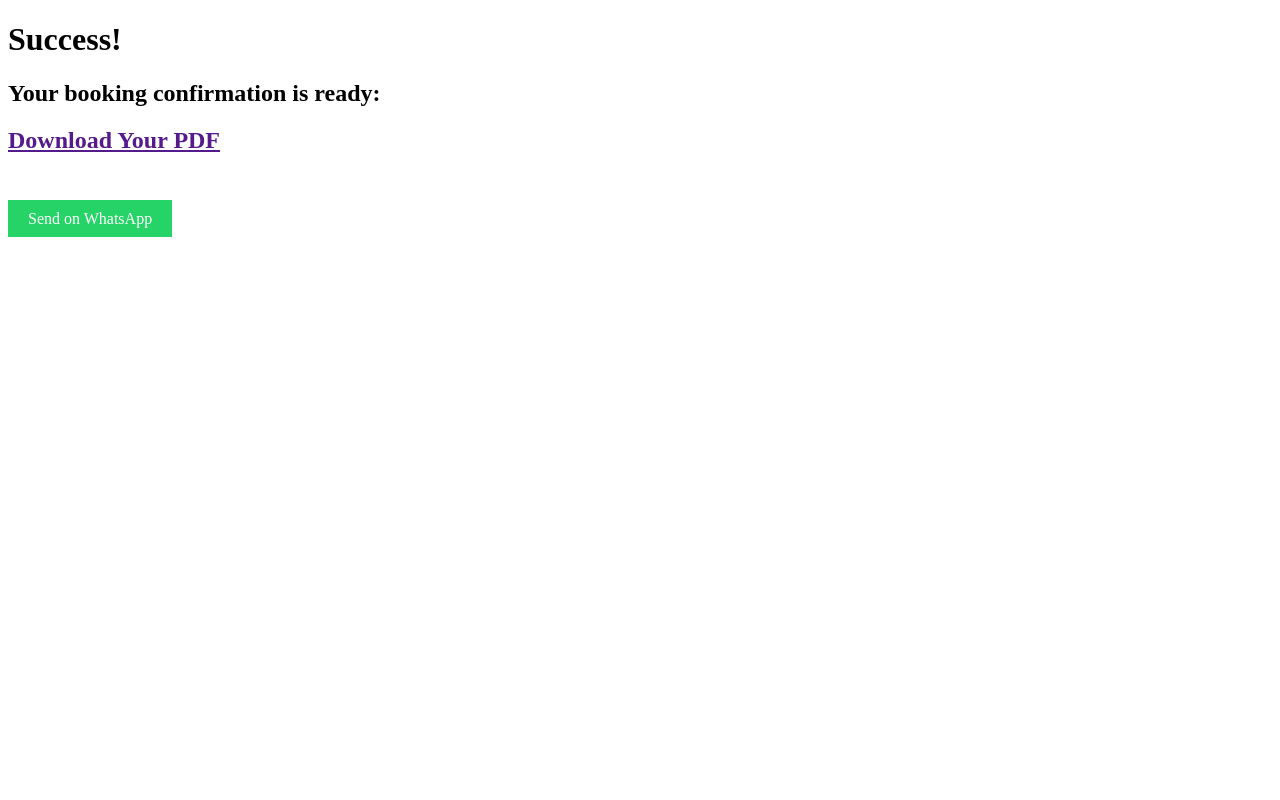
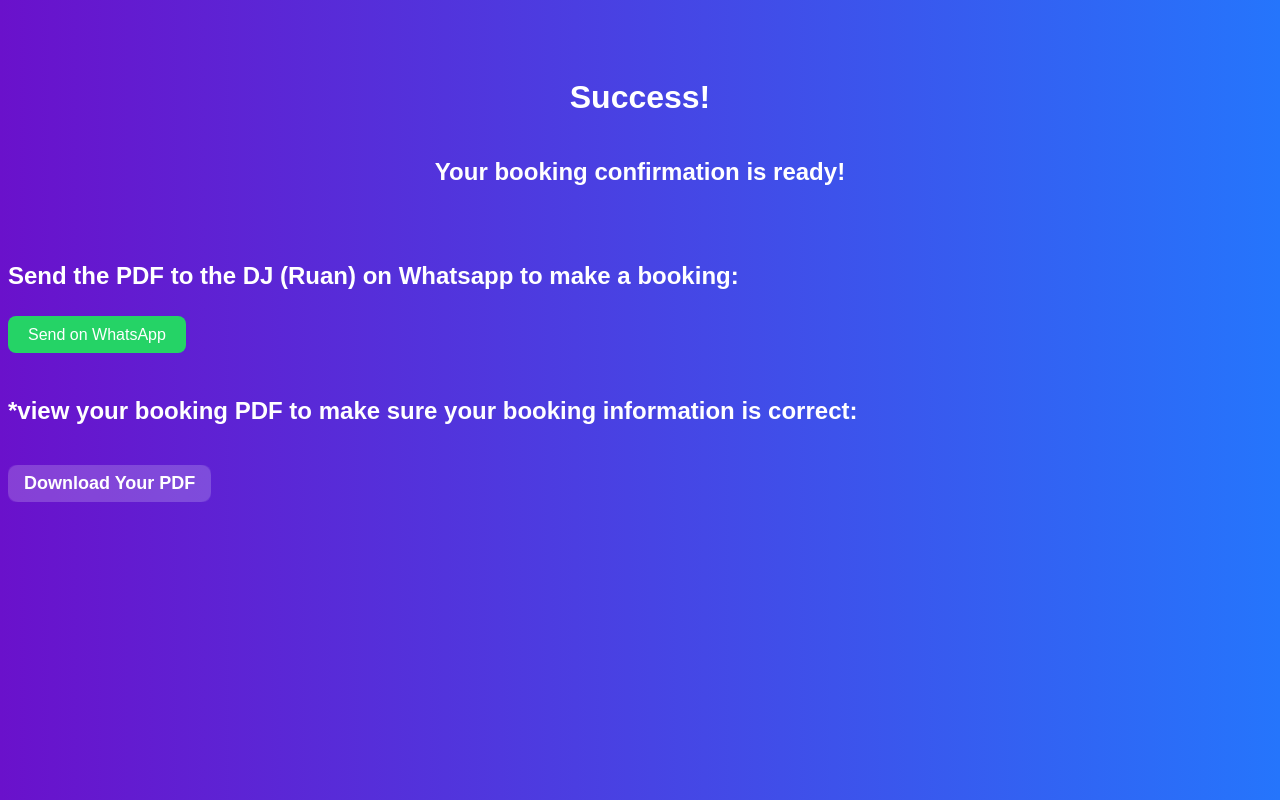
Before and after one commit to januvdw922/dj, a Flask app: template templates/confirmation.html in a window 1280 px wide. Run offline with Flask 3, Linux system fonts and the light colour scheme; the template is opened without the code that fills it, so the values that code supplies are empty.

Commit message:
Update confirmation.html

```diff
--- a/templates/confirmation.html
+++ b/templates/confirmation.html
@@ -4,12 +4,87 @@
     <title>Booking Sent</title>
 </head>
 <body>
-    <h1>Success!</h1>
-    <h2>Your booking confirmation is ready:</h2>
-   <h2><a href="{{ pdf_url }}" target="_blank">Download Your PDF</a></h2>
+    <style>
+    body {
+      background: linear-gradient(to right, #6a11cb, #2575fc);
+      color: white;
+      font-family: sans-serif;
+      display: flex;
+      flex-direction: column;
+
+      padding-top: 50px;
+    }
+    a.download-link {
+  color: white;
+  text-decoration: none;
+}
+
+
+
+
+.download-wrapper {
+  display: flex;
+  justify-content: center;
+  margin-top: 20px;
+}
+
+.download {
+  list-style: none;
+  padding: 0;
+  margin: 0;
+  background: rgba(255,255,255,0.1);
+  border-radius: 10px;
+  border: rgba(255,255,255,0.1);
+  display: flex;
+  justify-content: center;
+  align-items: center;
+}
+
+.download a {
+  text-decoration: none;
+  color: white;
+  font-weight: 600;
+  font-size: 18px;
+  padding: 8px 16px;
+  border-radius: 8px;
+  background: rgba(255,255,255,0.1);
+  transition: 0.3s ease;
+}
+
+.download a:hover {
+  background: #ff007f;
+  color: white;
+}
+@media (max-width: 600px) {
+  .download {
+justify-content: center;
+width:fit-content;
+
+}
+}
+
+      </style>
+    <h1 align="center">Success!</h1>
+    <h2 align="center">Your booking confirmation is ready!</h2><br><br>
+    <h2 > Send the PDF to the DJ (Ruan) on Whatsapp to make a booking:</h2>
+
+   <p >
+  <a href="{{ whatsapp_url }}" target="_blank" style="padding: 10px 20px; background-color: #25D366; color: white; text-decoration: none; border-radius: 8px;">
+    Send on WhatsApp
+  </a>
+</p>
+ <br>
+
+    <h2 >*view your booking PDF to make sure your booking information is correct:
+    </h2>
+  <h2 >
+  <button class="download" ><a href="{{ pdf_url }}" target="_blank" class="download-link">
+    Download Your PDF
+  </a></button>
+</h2>
+
     <br><br>
-    <a href="{{ whatsapp_url }}" target="_blank" style="padding: 10px 20px; background-color: #25D366; color: white; text-decoration: none;">
-        Send on WhatsApp
-    </a>
+
+
 </body>
 </html>
```
